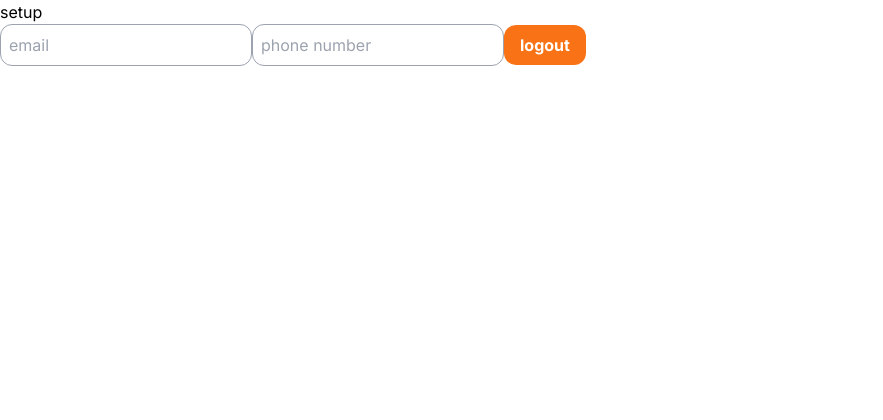
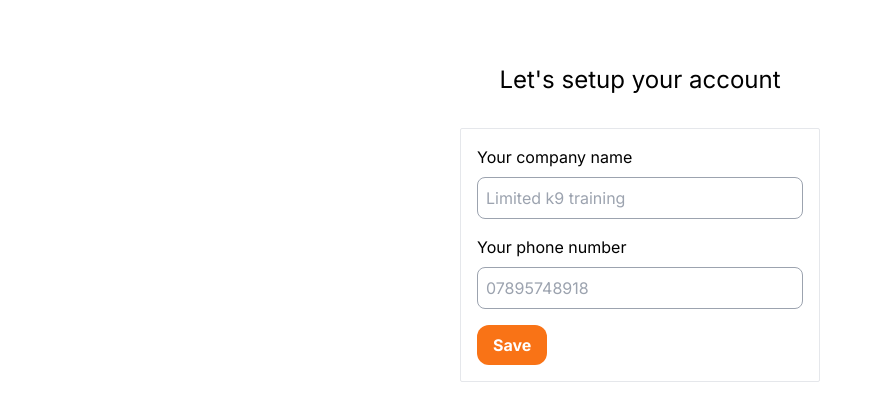
Before and after one commit to sandeepnij90/limitless-demo, a Next.js app: page /setup in a window 1280 px wide. Shown: the top 420 px of the page, without its empty margins (0-883 px from the left). Built offline with nearby package versions, Linux system fonts and the light colour scheme; no server answers.

Commit message:
add in redirecting and setting up company redirecting

```diff
--- /dev/null
+++ b/app/actions/submitSetupTrainer.ts
@@ -0,0 +1,31 @@
+"use server";
+import { FormValues } from "@/components/forms/SetupForm";
+import { api } from "@/convex/_generated/api";
+import { Id } from "@/convex/_generated/dataModel";
+import { ConvexHttpClient } from "convex/browser"
+import { getServerSession } from "next-auth";
+import { authOptions } from "@/auth";
+import { redirect } from "next/navigation";
+
+
+const updateUser = async (id: Id<"trainer">, values: FormValues) => {
+    const convex = new ConvexHttpClient(process.env.NEXT_PUBLIC_CONVEX_URL!)
+    const session = await getServerSession(authOptions);
+    const trainerId = session?.user.trainerId as Id<"trainer">;
+    try {
+        await convex.mutation(api.trainer.setupTrainer, {id: trainerId, ...values})
+        return true
+    } catch (error) {
+        console.error("Error updating user", error)
+    }
+}
+
+export async function submitSetupTrainer(values: FormValues) {
+    const session = await getServerSession(authOptions);
+    const trainerId = session?.user.trainerId as Id<"trainer">;
+    const result = await updateUser(trainerId, values)
+
+    if(result) {
+        redirect("/dashboard")
+    }
+}
--- a/app/dashboard/page.tsx
+++ b/app/dashboard/page.tsx
@@ -6,6 +6,7 @@ import { ConvexHttpClient } from "convex/browser";
 import { api } from "@/convex/_generated/api";
 import { Logout } from "@/components/Logout";
 import { redirect } from "next/navigation";
+import { Id } from "@/convex/_generated/dataModel";
 
 export default async () => {
   const session = await getServerSession(authOptions);
@@ -14,7 +15,7 @@ export default async () => {
   if (!session?.user?.trainerId) redirect("/");
 
   const result = await convex.query(api.trainer.getTrainerById, {
-    id: session?.user?.trainerId as string,
+    id: session?.user?.trainerId as Id<"trainer">,
   });
 
   if (!result?.phoneNumber || !result?.phoneNumber) {
--- a/app/globals.css
+++ b/app/globals.css
@@ -4,8 +4,11 @@
 
 .primary-button {
   @apply bg-orange-500 text-white font-bold py-2 px-4 rounded-xl;
+  &:hover {
+    @apply bg-orange-600;
+  }
 }
 
 .input-field {
-  @apply border border-gray-400 rounded-xl p-2;
+  @apply border border-gray-400 rounded-lg p-2;
 }
--- a/app/page.tsx
+++ b/app/page.tsx
@@ -1,6 +1,15 @@
 import { LoginButton } from "@/components/LoginButton";
+import { authOptions } from "@/auth";
+import { getServerSession } from "next-auth";
+import { redirect } from "next/navigation";
 
-export default function Login() {
+export default async function Login() {
+  const session = await getServerSession(authOptions);
+
+  if (session?.user?.trainerId) {
+    redirect("/dashboard");
+  }
+
   return (
     <main className="bg-[url('/loginImage.png')] bg-black flex justify-center items-center h-screen bg-no-repeat bg-right-bottom">
       <div className="flex justify-center items-center max-w-[480px]">
--- a/app/setup/page.tsx
+++ b/app/setup/page.tsx
@@ -1,10 +1,11 @@
+import { SetupForm } from "@/components/forms/SetupForm";
+
 export default () => {
   return (
     <>
-      <h1>setup</h1>
-      <input className="input-field" type="text" placeholder="email" />
-      <input className="input-field" type="text" placeholder="phone number" />
-      <button className="primary-button">logout</button>
+      <div className="mt-16">
+        <SetupForm />
+      </div>
     </>
   );
 };
--- a/components/LoginButton.tsx
+++ b/components/LoginButton.tsx
@@ -1,18 +1,7 @@
 "use client";
-import { signIn, signOut } from "next-auth/react";
-import { useSession } from "next-auth/react";
-import { useLayoutEffect } from "react";
-import { redirect } from "next/navigation";
+import { signIn } from "next-auth/react";
 
 export const LoginButton = () => {
-  const { data } = useSession();
-
-  useLayoutEffect(() => {
-    if (data) {
-      redirect("/dashboard");
-    }
-  }, [data]);
-
   return (
     <div className="flex gap-6">
       <button
--- a/components/Logout.tsx
+++ b/components/Logout.tsx
@@ -1,9 +1,14 @@
 "use client";
 import { signOut } from "next-auth/react";
+import { redirect } from "next/navigation";
 
 export const Logout = () => {
+  const handleLogout = () => {
+    signOut();
+    redirect("/");
+  };
   return (
-    <button onClick={() => signOut()} className="primary-button">
+    <button onClick={handleLogout} className="primary-button">
       Logout
     </button>
   );
--- /dev/null
+++ b/components/forms/SetupForm.tsx
@@ -0,0 +1,64 @@
+"use client";
+import { useForm } from "react-hook-form";
+import { zodResolver } from "@hookform/resolvers/zod";
+import * as z from "zod";
+import { submitSetupTrainer } from "@/app/actions/submitSetupTrainer";
+
+const FormSchema = z.object({
+  companyName: z.string().min(3, { message: "Enter minumum of 3 characters" }),
+  phoneNumber: z.string().min(11, { message: "Enter a valid phone number" }),
+});
+
+export type FormValues = z.infer<typeof FormSchema>;
+
+export const SetupForm = () => {
+  const {
+    register,
+    formState: { errors },
+    handleSubmit,
+  } = useForm<FormValues>({
+    resolver: zodResolver(FormSchema),
+  });
+
+  const onSubmit = (data: FormValues) => {
+    submitSetupTrainer(data);
+  };
+
+  return (
+    <>
+      <h1 className="text-2xl text-center mb-8">Let's setup your account</h1>
+      <form
+        className="flex flex-col gap-4 max-w-[360px] border rounded-sm p-4 m-auto"
+        onSubmit={handleSubmit(onSubmit)}
+      >
+        <div className="flex flex-col gap-2">
+          <label>Your company name</label>
+          <input
+            className="input-field"
+            type="text"
+            placeholder="Limited k9 training"
+            {...register("companyName")}
+          />
+          {errors.companyName && (
+            <p className="text-red-500 text-sm">{errors.companyName.message}</p>
+          )}
+        </div>
+        <div className="flex flex-col gap-2">
+          <label>Your phone number</label>
+          <input
+            className="input-field"
+            type="text"
+            placeholder="07895748918"
+            {...register("phoneNumber")}
+          />
+          {errors.phoneNumber && (
+            <p className="text-red-500 text-sm">{errors.phoneNumber.message}</p>
+          )}
+        </div>
+        <div className="flex">
+          <button className="primary-button">Save</button>
+        </div>
+      </form>
+    </>
+  );
+};
--- a/package.json
+++ b/package.json
@@ -9,12 +9,15 @@
     "lint": "next lint"
   },
   "dependencies": {
+    "@hookform/resolvers": "^3.3.4",
     "convex": "^1.8.0",
     "dotenv": "^16.4.1",
     "next": "14.1.0",
     "next-auth": "^4.24.5",
     "react": "^18",
-    "react-dom": "^18"
+    "react-dom": "^18",
+    "react-hook-form": "^7.50.0",
+    "zod": "^3.22.4"
   },
   "devDependencies": {
     "@types/node": "^20",
```
Also changed, not shown: convex/trainer.ts (+4 -4 lines), 1 other file (tests, documents, lock files or other folders).
